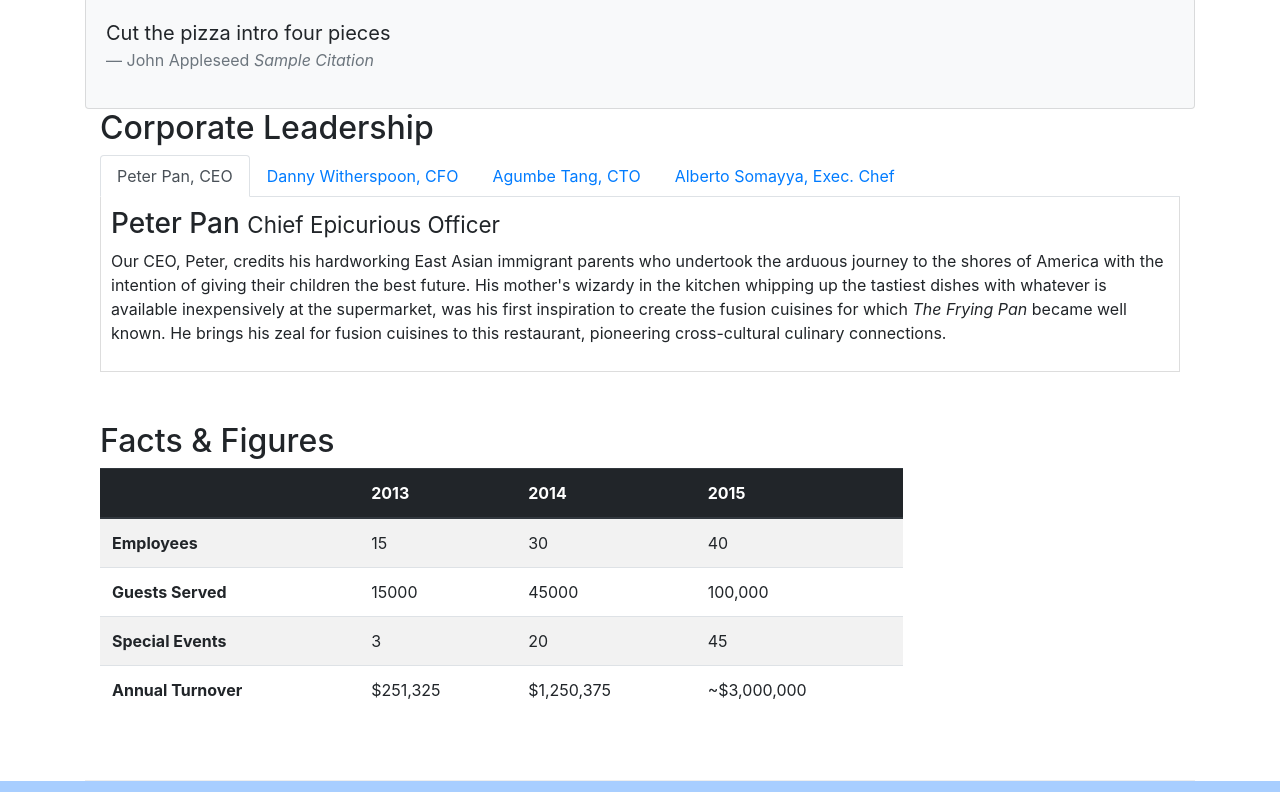
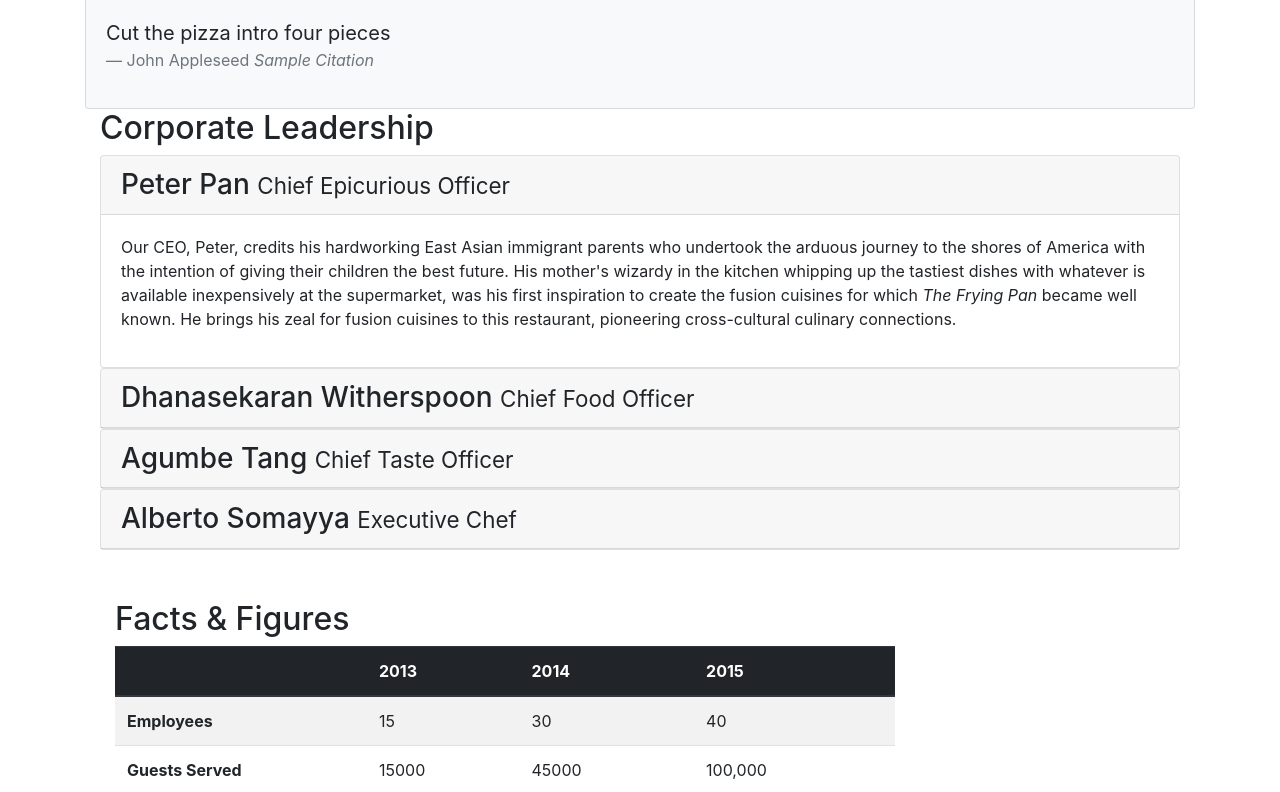
Before and after one commit to pr5hnth/bootstrap4, a website: page aboutus.html in a window 1280 px wide. Shown: the part 762-1554 px from the top of the page. Drawn offline with nearby package versions, Linux system fonts and the light colour scheme.

Commit message:
accordian

```diff
--- a/aboutus.html
+++ b/aboutus.html
@@ -97,52 +97,58 @@
 
         <div class="container">
                 <h2>Corporate Leadership</h2>
-                <ul class="nav nav-tabs">
-                    <li class="nav-item">
-                      <a class="nav-link active" href="#peter"
-                        role="tab" data-toggle="tab">Peter Pan, CEO</a>
-                    </li>
-                    <li class="nav-item">
-                      <a class="nav-link" href="#danny" role="tab"
-                        data-toggle="tab">Danny Witherspoon, CFO</a>
-                    </li>
-                    <li class="nav-item">
-                      <a class="nav-link" href="#agumbe"role="tab"
-                        data-toggle="tab">Agumbe Tang, CTO</a>
-                    </li>
-                    <li class="nav-item">
-                      <a class="nav-link" href="#alberto" role="tab"
-                        data-toggle="tab">Alberto Somayya, Exec. Chef</a>
-                    </li>
-                </ul>
 
-                <div class="tab-content">
-                <div role="tabpanel" class="tab-pane fade show active" id="peter">
-                <h3>Peter Pan <small>Chief Epicurious Officer</small></h3>
-                <div class="d-none d-sm-block">
-                <p>Our CEO, Peter, credits his hardworking East Asian immigrant parents who undertook the arduous journey to the shores of America with the intention of giving their children the best future. His mother's wizardy in the kitchen whipping up the tastiest dishes with whatever is available inexpensively at the supermarket, was his first inspiration to create the fusion cuisines for which <em>The Frying Pan</em> became well known. He brings his zeal for fusion cuisines to this restaurant, pioneering cross-cultural culinary connections.</p>
+
+
+            <div id="accordian">
+            <div class="card">
+                <div class="card-header" role="tab" id="peterh">
+                    <h3 class="mb-0">
+                        <a data-toggle="collapse" data-target="#peter">Peter Pan <small>Chief Epicurious Officer</small></h3></a>
+                    </div>
+
+            <div role="tabpanel" class="collapse show" id="peter" data-parent="#accordian">
+                <div class="card-body">
+                <p class="d-none d-sm-block">Our CEO, Peter, credits his hardworking East Asian immigrant parents who undertook the arduous journey to the shores of America with the intention of giving their children the best future. His mother's wizardy in the kitchen whipping up the tastiest dishes with whatever is available inexpensively at the supermarket, was his first inspiration to create the fusion cuisines for which <em>The Frying Pan</em> became well known. He brings his zeal for fusion cuisines to this restaurant, pioneering cross-cultural culinary connections.</p>
+                </div>
+                </div>
+            </div>
+
+
+            <div class="card">
+                <div class="card-header" role="tab" id="dannyh">
+                    <h3 class="mb-0">
+                        <a data-toggle="collapse" data-target="#danny">Dhanasekaran Witherspoon  <small>Chief Food Officer</small></h3></a>
+                    </div>
+            <div role="tabpanel" class="collapse" id="danny" data-parent="#accordian">
+                <div class="card-body">
+                <p class="d-none d-sm-block">Our CFO, Danny, as he is affectionately referred to by his colleagues, comes from a long established family tradition in farming and produce. His experiences growing up on a farm in the Australian outback gave him great appreciation for varieties of food sources. As he puts it in his own words, <em>Everything that runs, wins, and everything that stays, pays!</em></p>
+                </div>
                 </div>
                 </div>
 
 
-            <div role="tabpanel" class="tab-pane fade" id="danny">
-                <h3>Dhanasekaran Witherspoon <small>Chief Food Officer</small></h3>
-                <div class="d-none d-sm-block">
-                <p>Our CFO, Danny, as he is affectionately referred to by his colleagues, comes from a long established family tradition in farming and produce. His experiences growing up on a farm in the Australian outback gave him great appreciation for varieties of food sources. As he puts it in his own words, <em>Everything that runs, wins, and everything that stays, pays!</em></p>
+            <div class="card">
+                <div class="card-header" role="tab" id="agumbeh">
+                    <h3 class="mb-0">
+                        <a data-toggle="collapse" data-target="#agumbe">Agumbe Tang <small>Chief Taste Officer</small></h3></a>
+                    </div>
+                    <div role="tabpanel" class="collapse" id="agumbe" data-parent="#accordian">
+                        <div class="card-body">
+
+                <p class="d-none d-sm-block">Blessed with the most discerning gustatory sense, Agumbe, our CTO, personally ensures that every dish that we serve meets his exacting tastes. Our chefs dread the tongue lashing that ensues if their dish does not meet his exacting standards. He lives by his motto, <em>You click only if you survive my lick.</em></p>
+                </div>
                 </div>
                 </div>
 
-                <div role="tabpanel" class="tab-pane fade" id="agumbe">
-                <h3>Agumbe Tang <small>Chief Taste Officer</small></h3>
-                <div class="d-none d-sm-block">
-                <p>Blessed with the most discerning gustatory sense, Agumbe, our CTO, personally ensures that every dish that we serve meets his exacting tastes. Our chefs dread the tongue lashing that ensues if their dish does not meet his exacting standards. He lives by his motto, <em>You click only if you survive my lick.</em></p>
-                </div>
-                </div>
-
-                <div role="tabpanel" class="tab-pane fade" id="alberto">
-                <h3>Alberto Somayya <small>Executive Chef</small></h3>
-                <div class="d-none d-sm-block">
-                <p>Award winning three-star Michelin chef with wide International experience having worked closely with whos-who in the culinary world, he specializes in creating mouthwatering Indo-Italian fusion experiences. He says, <em>Put together the cuisines from the two craziest cultures, and you get a winning hit! Amma Mia!</em></p>
+<div class="card">
+     <div class="card-header" role="tab" id="albertoh">
+                    <h3 class="mb-0">
+                        <a data-toggle="collapse" data-target="#alberto">Alberto Somayya <small>Executive Chef</small></h3></a>
+                    </div>
+                    <div role="tabpanel" class="collapse" id="alberto" data-parent="#accordian">
+                 <div class="card-body">
+                <p class="d-none d-sm-block">Award winning three-star Michelin chef with wide International experience having worked closely with whos-who in the culinary world, he specializes in creating mouthwatering Indo-Italian fusion experiences. He says, <em>Put together the cuisines from the two craziest cultures, and you get a winning hit! Amma Mia!</em></p>
                 </div>
             </div>
           </div>
```
